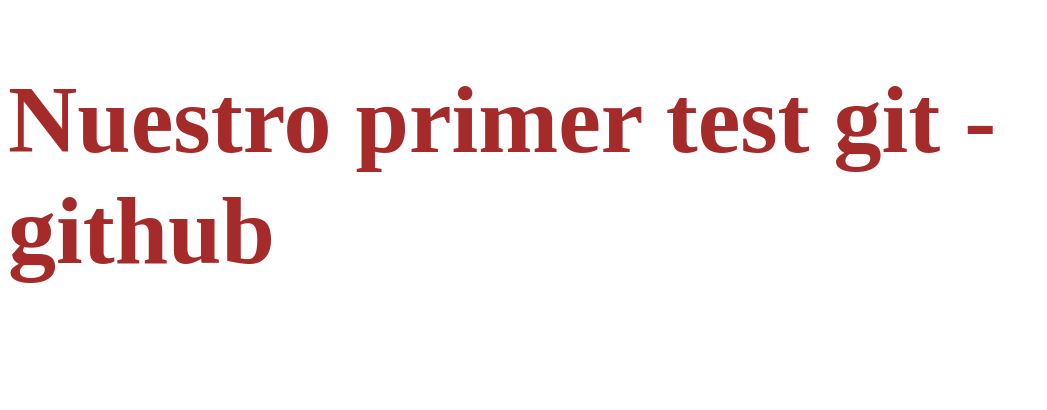
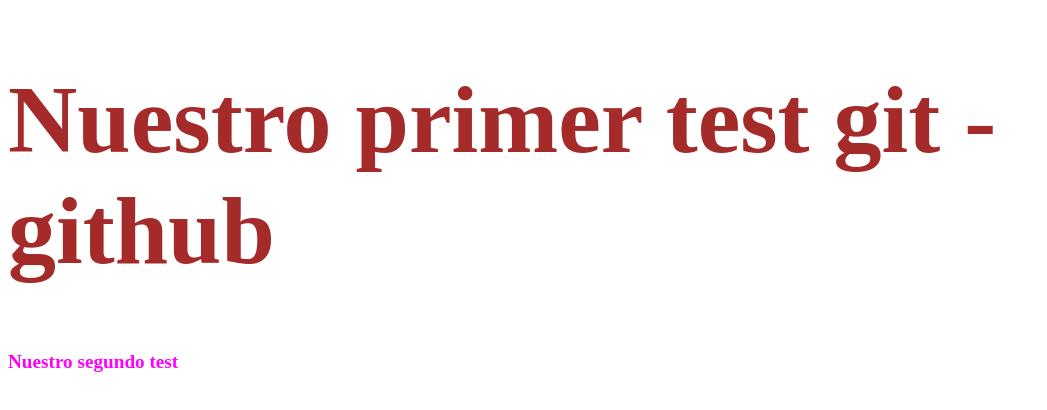
Before and after one commit to sarisp3260/tezt-gitflow, a plain HTML site: page index.html in a window 1280 px wide. Shown: the whole page, without its empty margins (0-1047 px from the left). Drawn offline with Linux system fonts and the light colour scheme.

Commit message:
Segundo cambio H2

```diff
--- a/index.html
+++ b/index.html
@@ -9,5 +9,6 @@
 </head>
 <body>
     <h1>Nuestro primer test git - github</h1>
+    <h2>Nuestro segundo test</h2>
 </body>
 </html>
--- a/style.css
+++ b/style.css
@@ -3,3 +3,8 @@ h1
     font-size: 6rem;
     color: brown;
 }
+
+h2 {
+    font-size: larger;
+    color: fuchsia;
+}
```
